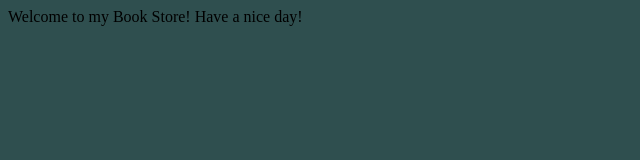
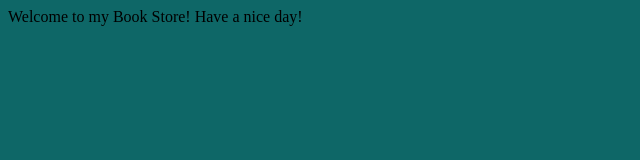
Before and after one commit to kareem-tantawy/HTML-Learning-Journey, a plain HTML site: page Source Code/Book Store/index.html in a window 1280 px wide. Shown: the whole page, without its empty margins (0-640 px from the left). Drawn offline with Linux system fonts and the light colour scheme.

Commit message:
Comments and use cases

```diff
--- a/Source Code/Book Store/index.html
+++ b/Source Code/Book Store/index.html
@@ -1,16 +1,24 @@
+<!DOCTYPE html>
+
 <html>
 
     <head>
         <meta charset="UTF-8" />
         <title>Book Store</title>
+        <!--
+                These lines of code are for meta to assign various content
+                to various names
+            -->
         <meta name="description" content="Programming books" />
         <meta name="author" content="Karim Tantawy">
         <meta name="revised" content="Friday, Nov-15-2024 12:26 A.M." />
         <meta name="copyright" content="KT">
         <meta name="viewport" content="width=device-width, initial-scale=1" />
+
+        <!-- This is a CSS Line -->
         <style>
             body {
-                background-color: darkslategrey;
+                background-color: rgb(14, 103, 103);
             }
         </style>
         <script></script>
```
